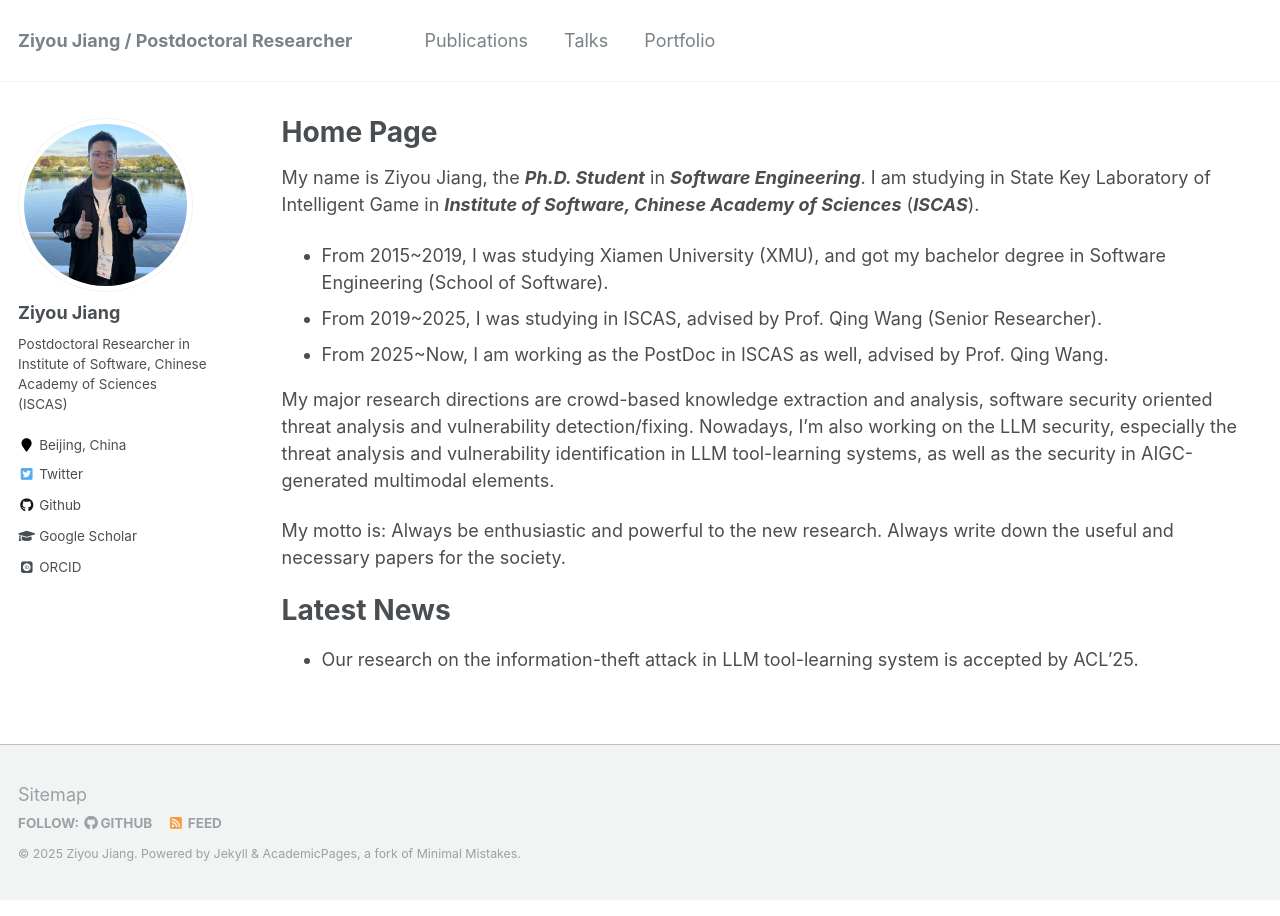
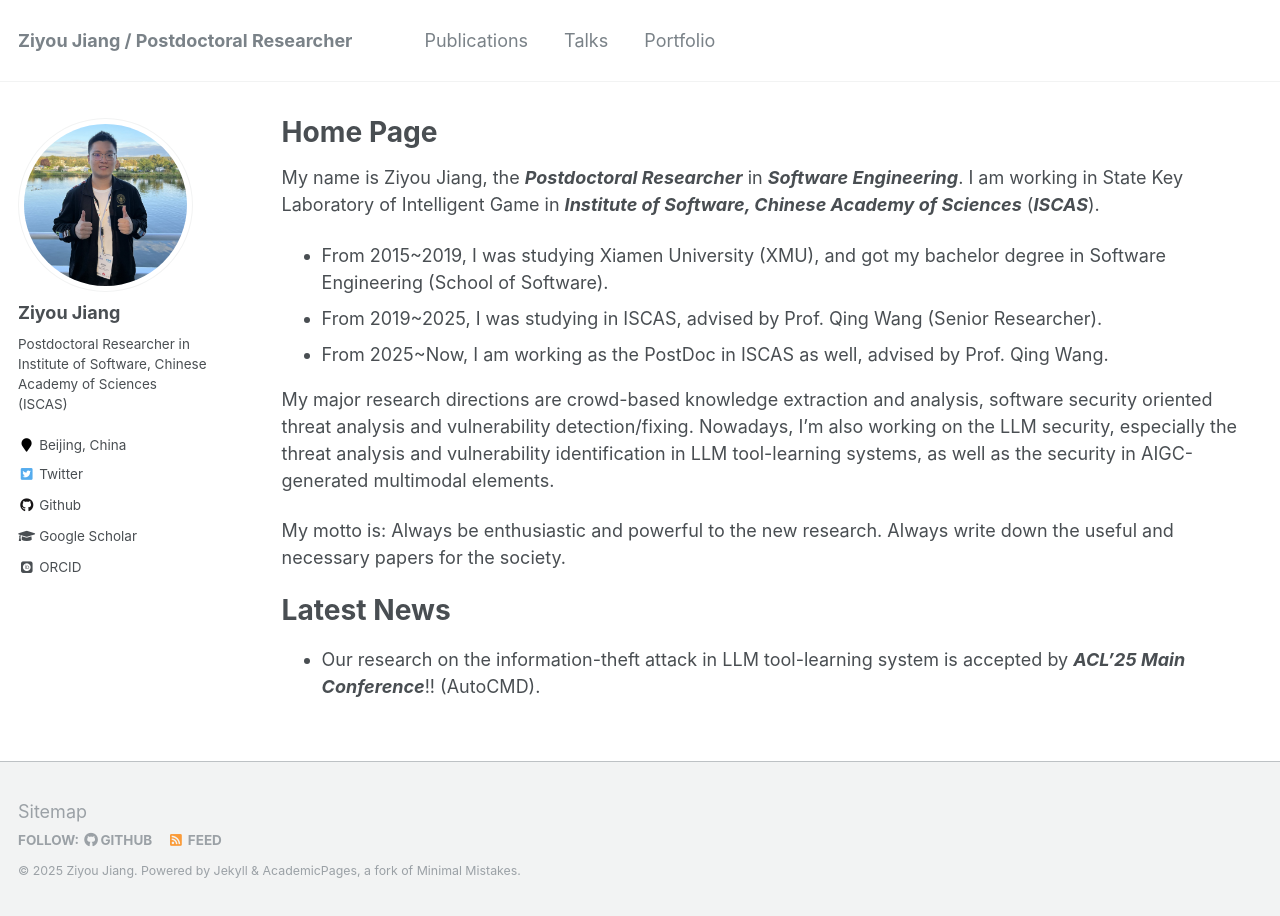
Before and after one commit to jzySaber1996/jzySaber1996.github.io, a Jekyll site: the page built from _pages/about.md, in a window 1280 px wide. Built offline with Jekyll 4.4.1, drawn with Linux system fonts in a browser that asks for light colours; some web fonts are replaced.

Commit message:
Change About Page

```diff
--- a/_pages/about.md
+++ b/_pages/about.md
@@ -8,8 +8,8 @@ redirect_from:
   - /about/
   - /about.html
 ---
-My name is Ziyou Jiang, the **_Ph.D. Student_** in **_Software Engineering_**.
-I am studying in State Key Laboratory of Intelligent Game in **_Institute of Software, Chinese Academy of Sciences_** (**_ISCAS_**).
+My name is Ziyou Jiang, the **_Postdoctoral Researcher_** in **_Software Engineering_**.
+I am working in State Key Laboratory of Intelligent Game in **_Institute of Software, Chinese Academy of Sciences_** (**_ISCAS_**).
 - From 2015~2019, I was studying Xiamen University (XMU), and got my bachelor degree in Software Engineering (School of Software).
 - From 2019~2025, I was studying in ISCAS, advised by Prof. Qing Wang (Senior Researcher).
 - From 2025~Now, I am working as the PostDoc in ISCAS as well, advised by Prof. Qing Wang.
@@ -24,4 +24,4 @@ Always write down the useful and necessary papers for the society.
 
 Latest News
 ======
-- Our research on the information-theft attack in LLM tool-learning system is accepted by ACL'25.
+- Our research on the information-theft attack in LLM tool-learning system is accepted by **_ACL'25 Main Conference_**!! (AutoCMD).
```
